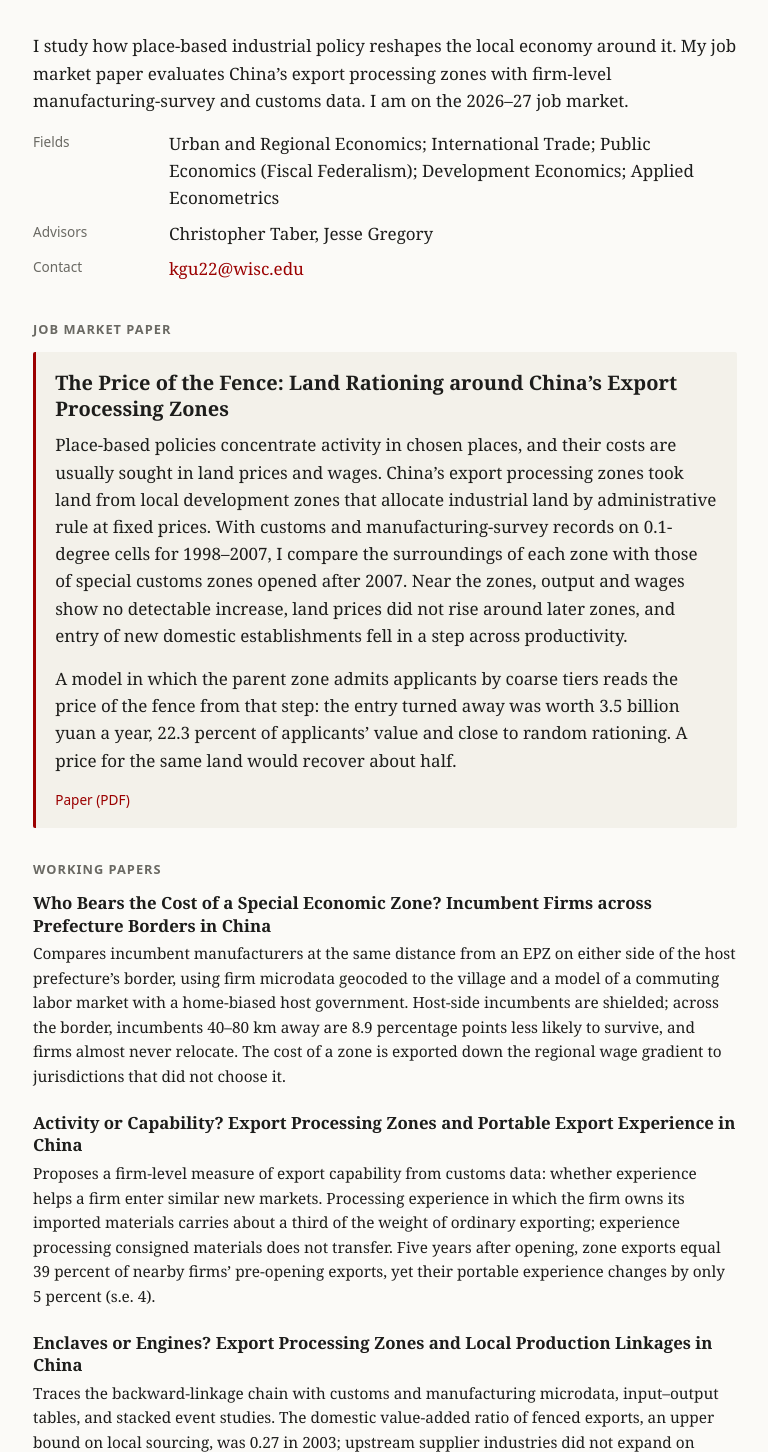
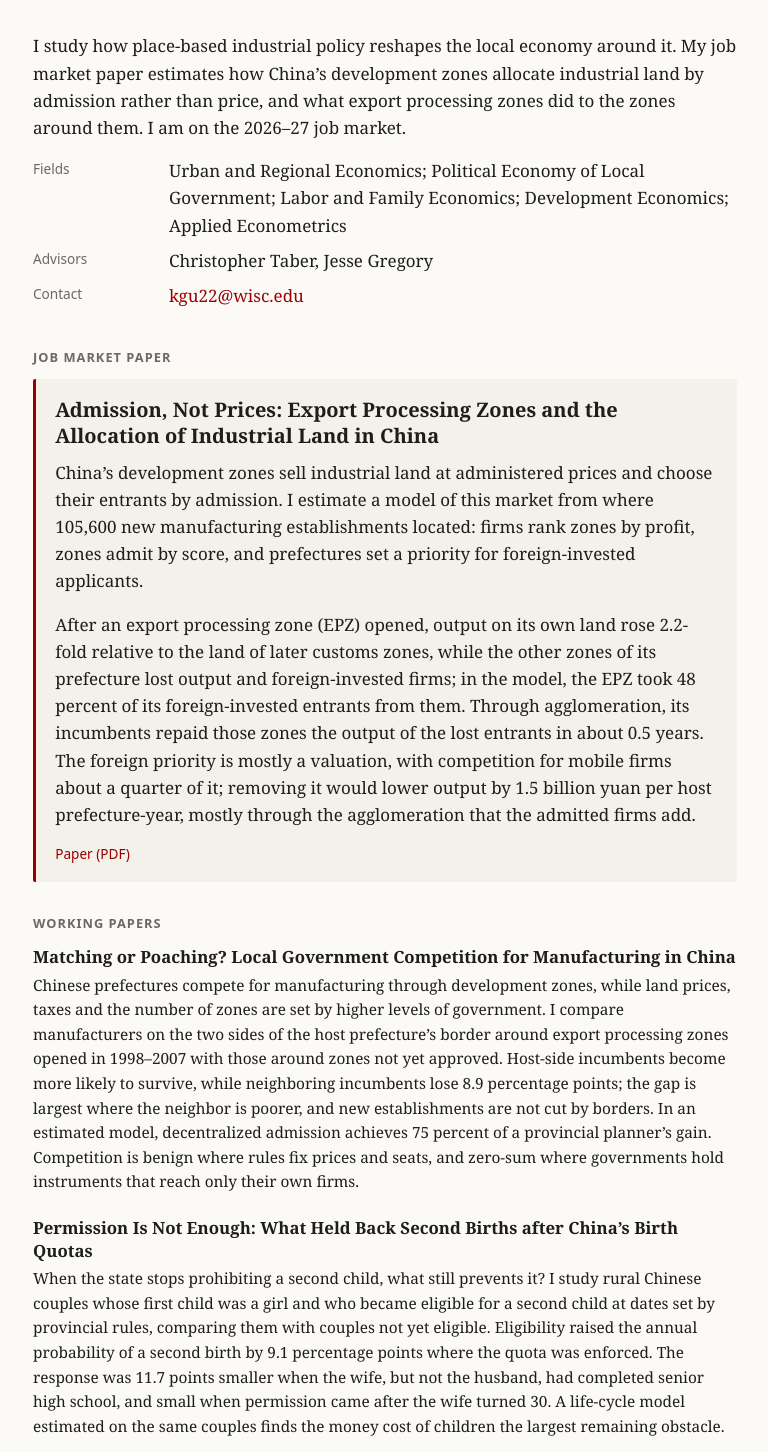
Before and after one commit to kgu22/kgu22.github.io, a plain HTML site: page index.html in a window 1280 px wide. Shown: the part 320-1772 px from the top of the page, without its empty margins (255-1023 px from the left). Drawn offline with Linux system fonts and the light colour scheme.

Commit message:
Update JMP to v15 (Admission, Not Prices), working papers, fields and CV
Co-Authored-By: Claude Opus 5.5 <noreply@anthropic.com>

```diff
--- a/index.html
+++ b/index.html
@@ -84,10 +84,10 @@
 </header>
 
 <section id="about">
-  <p>I study how place-based industrial policy reshapes the local economy around it. My job market paper evaluates China’s export processing zones with firm-level manufacturing-survey and customs data. I am on the 2026–27 job market.</p>
+  <p>I study how place-based industrial policy reshapes the local economy around it. My job market paper estimates how China’s development zones allocate industrial land by admission rather than price, and what export processing zones did to the zones around them. I am on the 2026–27 job market.</p>
   <dl>
     <dt>Fields</dt>
-    <dd>Urban and Regional Economics; International Trade; Public Economics (Fiscal Federalism); Development Economics; Applied Econometrics</dd>
+    <dd>Urban and Regional Economics; Political Economy of Local Government; Labor and Family Economics; Development Economics; Applied Econometrics</dd>
     <dt>Advisors</dt>
     <dd>Christopher Taber, Jesse Gregory</dd>
     <dt>Contact</dt>
@@ -98,17 +98,22 @@
 <section id="research">
   <h2>Job Market Paper</h2>
   <div class="jmp">
-    <h3>The Price of the Fence: Land Rationing around China’s Export Processing Zones</h3>
-    <p>Place-based policies concentrate activity in chosen places, and their costs are usually sought in land prices and wages. China’s export processing zones took land from local development zones that allocate industrial land by administrative rule at fixed prices. With customs and manufacturing-survey records on 0.1-degree cells for 1998–2007, I compare the surroundings of each zone with those of special customs zones opened after 2007. Near the zones, output and wages show no detectable increase, land prices did not rise around later zones, and entry of new domestic establishments fell in a step across productivity.</p>
-    <p>A model in which the parent zone admits applicants by coarse tiers reads the price of the fence from that step: the entry turned away was worth 3.5 billion yuan a year, 22.3 percent of applicants’ value and close to random rationing. A price for the same land would recover about half.</p>
+    <h3>Admission, Not Prices: Export Processing Zones and the Allocation of Industrial Land in China</h3>
+    <p>China’s development zones sell industrial land at administered prices and choose their entrants by admission. I estimate a model of this market from where 105,600 new manufacturing establishments located: firms rank zones by profit, zones admit by score, and prefectures set a priority for foreign-invested applicants.</p>
+    <p>After an export processing zone (EPZ) opened, output on its own land rose 2.2-fold relative to the land of later customs zones, while the other zones of its prefecture lost output and foreign-invested firms; in the model, the EPZ took 48 percent of its foreign-invested entrants from them. Through agglomeration, its incumbents repaid those zones the output of the lost entrants in about 0.5 years. The foreign priority is mostly a valuation, with competition for mobile firms about a quarter of it; removing it would lower output by 1.5 billion yuan per host prefecture-year, mostly through the agglomeration that the admitted firms add.</p>
     <div class="links"><a href="Kai_Gu_JMP.pdf">Paper (PDF)</a></div>
   </div>
 
   <h2 style="margin-top:2.2rem">Working Papers</h2>
 
   <div class="paper">
-    <h3>Who Bears the Cost of a Special Economic Zone? Incumbent Firms across Prefecture Borders in China</h3>
-    <p>Compares incumbent manufacturers at the same distance from an EPZ on either side of the host prefecture’s border, using firm microdata geocoded to the village and a model of a commuting labor market with a home-biased host government. Host-side incumbents are shielded; across the border, incumbents 40–80 km away are 8.9 percentage points less likely to survive, and firms almost never relocate. The cost of a zone is exported down the regional wage gradient to jurisdictions that did not choose it.</p>
+    <h3>Matching or Poaching? Local Government Competition for Manufacturing in China</h3>
+    <p>Chinese prefectures compete for manufacturing through development zones, while land prices, taxes and the number of zones are set by higher levels of government. I compare manufacturers on the two sides of the host prefecture’s border around export processing zones opened in 1998–2007 with those around zones not yet approved. Host-side incumbents become more likely to survive, while neighboring incumbents lose 8.9 percentage points; the gap is largest where the neighbor is poorer, and new establishments are not cut by borders. In an estimated model, decentralized admission achieves 75 percent of a provincial planner’s gain. Competition is benign where rules fix prices and seats, and zero-sum where governments hold instruments that reach only their own firms.</p>
+  </div>
+
+  <div class="paper">
+    <h3>Permission Is Not Enough: What Held Back Second Births after China’s Birth Quotas</h3>
+    <p>When the state stops prohibiting a second child, what still prevents it? I study rural Chinese couples whose first child was a girl and who became eligible for a second child at dates set by provincial rules, comparing them with couples not yet eligible. Eligibility raised the annual probability of a second birth by 9.1 percentage points where the quota was enforced. The response was 11.7 points smaller when the wife, but not the husband, had completed senior high school, and small when permission came after the wife turned 30. A life-cycle model estimated on the same couples finds the money cost of children the largest remaining obstacle.</p>
   </div>
 
   <div class="paper">
```
Also changed, not shown: 2 other files.
